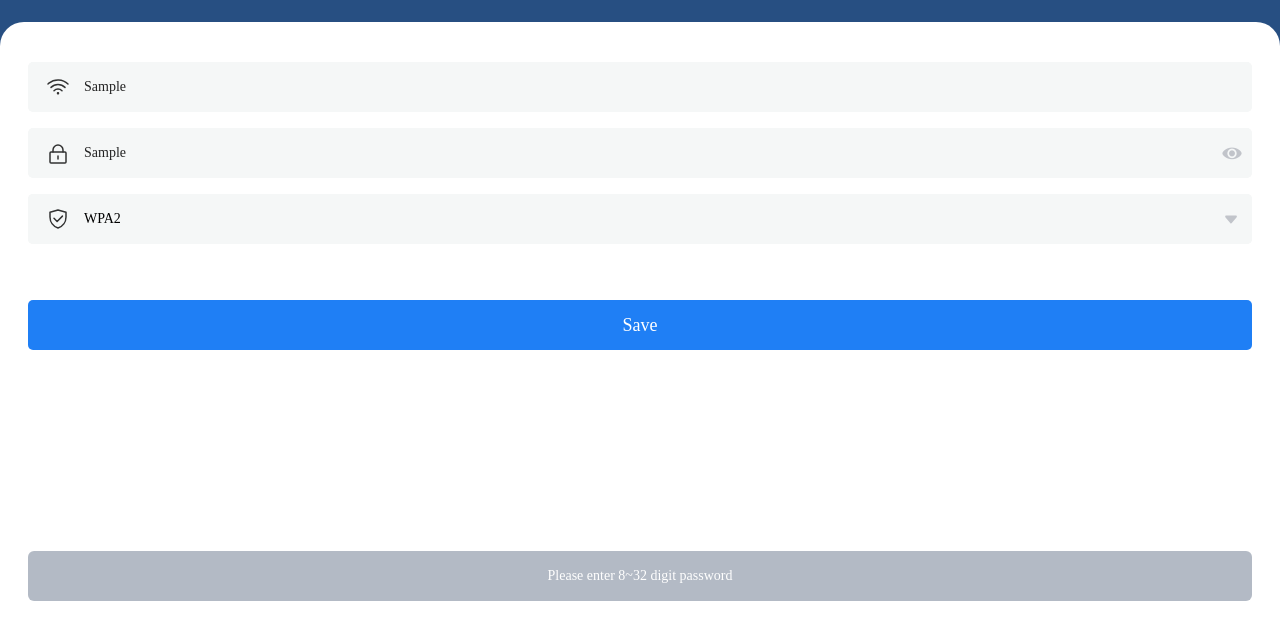
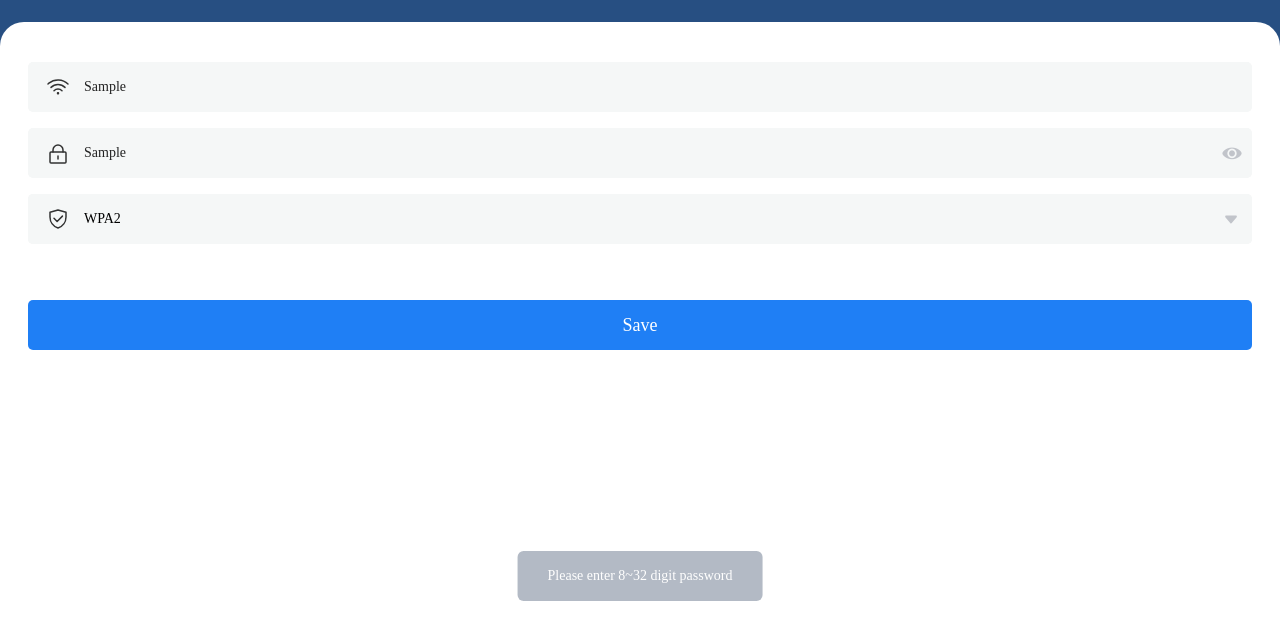
Before and after one commit to ouchunrun/Wi-Fi_connection, a plain HTML site: page src/components/login.html in a window 1280 px wide. Both pictures are taken after typing "Sample", "Sample" into the empty fields and a click on the button "Save". Shown: the part 179-800 px from the top of the page. Drawn offline with Linux system fonts and the light colour scheme.

Commit message:
update readme

```diff
--- a/src/css/style.css
+++ b/src/css/style.css
@@ -219,7 +219,7 @@ button:enabled:active, button.mui-active:enabled, .mui-btn:enabled:active, .mui-
 .mui-toast-container {
     bottom: 20px !important;
     display: block;
-    width: 100%;
+    width: max-content;
     padding: 0 28px;
 }
 .mui-toast-message {
@@ -227,7 +227,7 @@ button:enabled:active, button.mui-active:enabled, .mui-btn:enabled:active, .mui-
     width: 100%;
     text-align: center;
     line-height: 50px;
-    padding: 0;
+    padding: 0 30px;
     font-family: PingFangSC-Regular;
     font-weight: 400;
     font-size: 14px;
--- a/src/js/main.js
+++ b/src/js/main.js
@@ -17,7 +17,8 @@ validation.onclick = function(){
     }
 
     pwd = pwd?.trim()
-    if(!pwd || pwd.length < 8 || pwd.length > 32){
+    let pskType = modeSelect.options[modeSelect.selectedIndex].value
+    if(Number(pskType) !== 0 && (!pwd || pwd.length < 8 || pwd.length > 32)){
         mui.toast(language['L3'],{ duration:'long', type:'div' });
         return
     }
@@ -58,8 +59,7 @@ function findChinese(value){
  * 检查当前安全模式
  */
 function checkSecurityModeType(){
-    let target = modeSelect
-    let pskType = target.options[target.selectedIndex].value
+    let pskType = modeSelect.options[modeSelect.selectedIndex].value
     if(Number(pskType) === 0){
         // 开放模式下不需要输入密码
         pwdElement.value = ''
@@ -91,16 +91,13 @@ function connectWifi(ssid, passwd, securityType) {
         success: function (data) {
             console.log('success')
             // mui.toast('success', {duration: 'long', type: 'div'});
-            mui.openWindow({url: 'scan.html', id: 'scan.html',})
+            mui.openWindow({url: 'connecting.html', id: 'connecting.html'})
         },
         error: function (xhr) {
             console.error(xhr)
             mui.toast(xhr.status + ' ' + xhr.statusText, {duration: 'long', type: 'div'});
         }
     });
-
-    // for debug
-    mui.openWindow({url: 'connecting.html', id: 'connecting.html',})
 }
 
 window.onload = function (){
```
Also changed, not shown: 1 other file.
